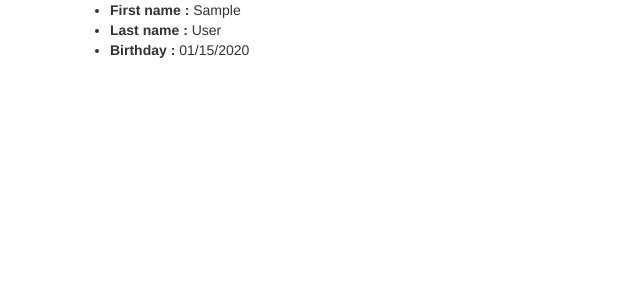
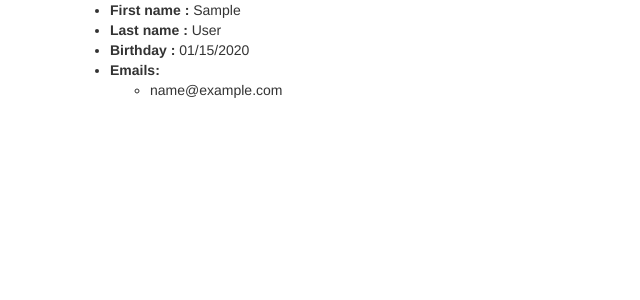
Before and after one commit to cyberj/Djanglavel, a Django app: a page that uses djanglavel/notebook/templates/notebook/contact_detail.html in a window 1280 px wide. Shown: the top 300 px of the page, without its empty margins (0-640 px from the left). Run offline with Django 3.2, Linux system fonts and the light colour scheme; tables that the repository leaves empty hold one stand-in row (values such as "Sample post"); some libraries are stand-ins or nearby versions.

Commit message:
Add Email list to detail view

```diff
--- a/djanglavel/notebook/templates/notebook/contact_detail.html
+++ b/djanglavel/notebook/templates/notebook/contact_detail.html
@@ -5,5 +5,12 @@
     <li><strong>First name :</strong> {{ contact.first_name }}</li>
     <li><strong>Last name :</strong> {{ contact.last_name }}</li>
     <li><strong>Birthday :</strong> {{ contact.birthday|date:"SHORT_DATE_FORMAT" }}</li>
+    {% if emails %}
+      <li><strong>Emails:</strong><ul>
+      {% for email in emails %}
+        <li>{{ email.email }}</li>
+      {% endfor %}
+      </ul></li>
+    {% endif %}
   </ul>
 {% endblock content %}
--- a/djanglavel/notebook/tests.py
+++ b/djanglavel/notebook/tests.py
@@ -1,6 +1,6 @@
 from django.test import TestCase
 from django.core.urlresolvers import reverse
-from .models import Contact
+from .models import Contact, Email
 from datetime import date
 
 
@@ -46,11 +46,15 @@ class NotebookTests(TestCase):
         self.assertEqual(response.status_code, 404)
         c1 = Contact.objects.create(first_name="Dave", last_name="Null",
                                     birthday=date(2015, 1, 1))
+        c1_e1 = Email.objects.create(contact=c1, email="davenull@42.com")
+        c1_e2 = Email.objects.create(contact=c1, email="daverandom@42.com")
         response = self.client.get(reverse('notebook:detail',
                                            kwargs={'slug': "dave-null"}))
         self.assertContains(response, c1.first_name)
         self.assertContains(response, c1.last_name)
         self.assertContains(response, "01/01/2015")
+        self.assertContains(response, c1_e1.email)
+        self.assertContains(response, c1_e2.email)
 
 #
 #     def test_detail_page(self):
--- a/djanglavel/notebook/urls.py
+++ b/djanglavel/notebook/urls.py
@@ -7,5 +7,4 @@ urlpatterns = [
     url(r'^$', index, name='index'),
     url(r'^list/', ContactListView.as_view(), name='list'),
     url(r'^detail/(?P<slug>[-\w\d]+)', ContactDetailView.as_view(), name='detail'),
-    # url(r'^$(?P<slug>[-\w\d]+)/$', views.detail, name='detail'),
 ]
--- a/djanglavel/notebook/views.py
+++ b/djanglavel/notebook/views.py
@@ -23,3 +23,10 @@ class ContactDetailView(DetailView):
 
     model = Contact
     context_object_name = "contact"
+
+    def get_context_data(self, **kwargs):
+        # Call the base implementation first to get a context
+        context = super(ContactDetailView, self).get_context_data(**kwargs)
+        # Add in a QuerySet of all emails
+        context['emails'] = self.object.email_set.all()
+        return context
```
